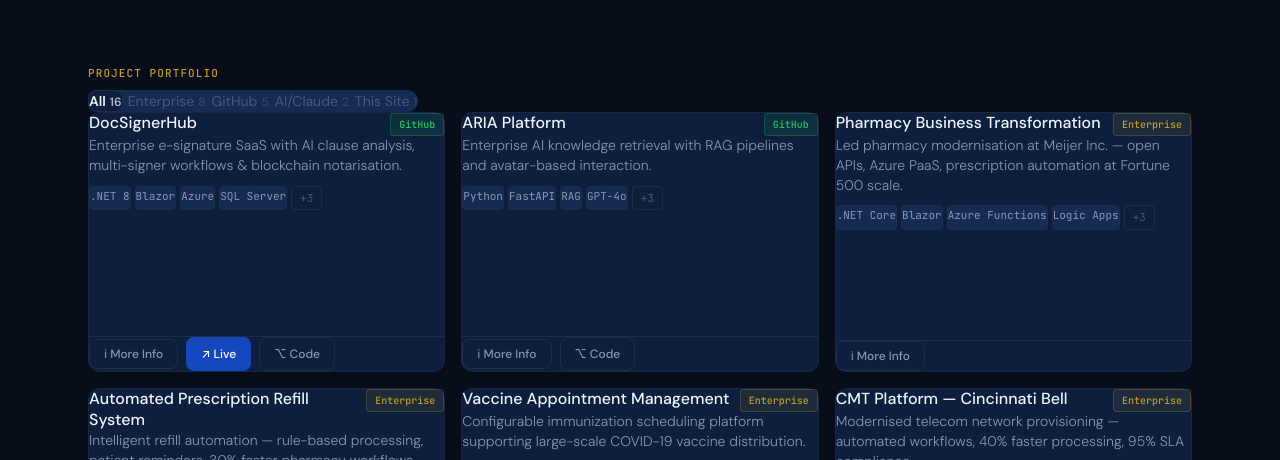
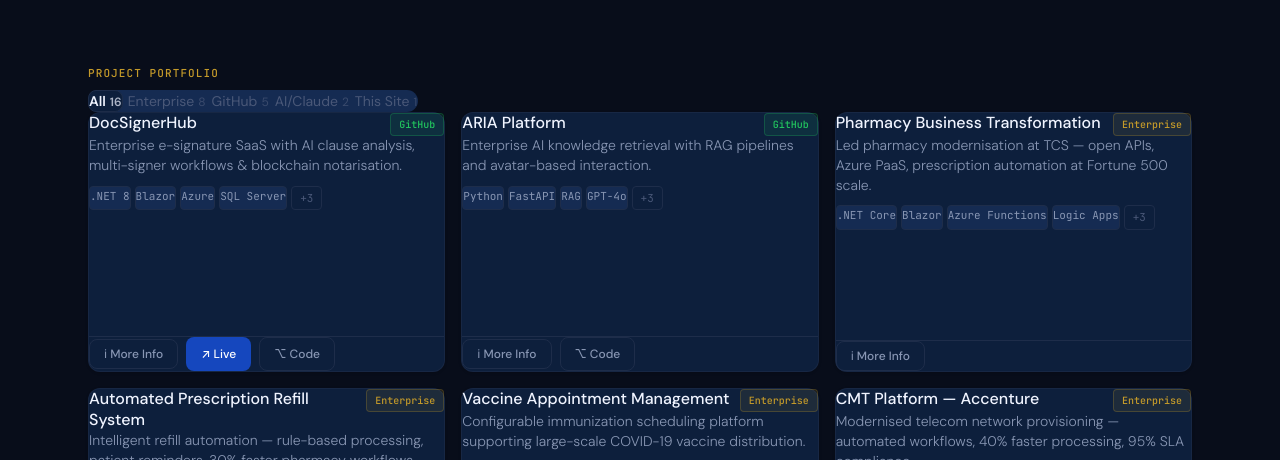
Before and after one commit to rajibmahata/rajiblabs-platform, a React (Vite) app in the folder frontend/: page / in a window 1280 px wide. Shown: the part 1820-2280 px from the top of the page. Built offline with nearby package versions, Linux system fonts and the light colour scheme.

Commit message:
fix: Replaced all Meijer/Cincinnati Bell references with TCS/Accenture per privacy directive

```diff
--- a/frontend/src/components/sections/CompletedProjectsSection.tsx
+++ b/frontend/src/components/sections/CompletedProjectsSection.tsx
@@ -34,20 +34,20 @@
   // ─── ENTERPRISE PROJECTS (Career) ──────────────────
   {
     name: 'Pharmacy Business Transformation',
-    shortDesc: 'Led pharmacy modernisation at Meijer Inc. — open APIs, Azure PaaS, prescription automation at Fortune 500 scale.',
-    longDesc: 'Led the development of a large-scale pharmacy modernization initiative aimed at reducing dependency on third-party vendors and creating a scalable healthcare ecosystem for Meijer Inc., a Fortune 500 retail chain. Designed and developed Open APIs for pharmacy operations, implemented prescription processing and automated customer notifications, and built scalable cloud-native solutions using Azure PaaS services. Contributed to appointment scheduling and vaccine distribution platforms during the pandemic.',
+    shortDesc: 'Led pharmacy modernisation at TCS — open APIs, Azure PaaS, prescription automation at Fortune 500 scale.',
+    longDesc: 'Led the development of a large-scale pharmacy modernization initiative aimed at reducing dependency on third-party vendors and creating a scalable healthcare ecosystem for TCS, a Fortune 500 retail chain. Designed and developed Open APIs for pharmacy operations, implemented prescription processing and automated customer notifications, and built scalable cloud-native solutions using Azure PaaS services. Contributed to appointment scheduling and vaccine distribution platforms during the pandemic.',
     features: ['Open APIs for pharmacy operations eliminating 3rd-party vendor dependency', 'Automated prescription processing & customer notifications', 'Scalable cloud-native architecture on Azure PaaS', 'Rule-based refill engine processing 500K+ daily events', 'Vaccine appointment scheduling for COVID-19 national rollout', 'Secure healthcare data processing with HIPAA compliance'],
     techStack: ['.NET Core', 'Blazor', 'Azure Functions', 'Logic Apps', 'Service Bus', 'Event Grid', 'Cosmos DB'], source: 'enterprise', status: 'complete',
-    role: 'Assistant Consultant — TCS at Meijer Inc. (USA)',
+    role: 'Assistant Consultant — TCS (USA)',
     impact: 'Reduced pharmacy vendor dependency by 100%. Automated refill system delivered 30% faster processing and 40% fewer medication errors. Supported national COVID-19 immunization scheduling.',
   },
   {
     name: 'Automated Prescription Refill System',
     shortDesc: 'Intelligent refill automation — rule-based processing, patient reminders, 30% faster pharmacy workflows.',
-    longDesc: 'Designed and implemented an intelligent prescription refill platform that transformed manual refill processing into a fully automated workflow at Meijer Inc. Developed rule-based refill processing, automated patient reminders and confirmations, integrated secure healthcare data processing workflows, and improved pharmacy staff productivity through automation.',
+    longDesc: 'Designed and implemented an intelligent prescription refill platform that transformed manual refill processing into a fully automated workflow at TCS Developed rule-based refill processing, automated patient reminders and confirmations, integrated secure healthcare data processing workflows, and improved pharmacy staff productivity through automation.',
     features: ['Rule-based refill processing engine', 'Automated patient reminders & confirmations', 'Secure healthcare data integration', 'Pharmacy staff productivity dashboard', 'Real-time refill status tracking'],
     techStack: ['.NET', 'Azure Functions', 'Cosmos DB', 'Service Bus', 'Logic Apps', 'Web API'], source: 'enterprise', status: 'complete',
-    role: 'Assistant Consultant — TCS at Meijer Inc. (USA)',
+    role: 'Assistant Consultant — TCS (USA)',
     impact: 'Reduced refill processing time by 30%. Increased patient engagement and satisfaction. Minimized manual follow-up efforts for pharmacy staff.',
   },
   {
@@ -56,16 +56,16 @@
     longDesc: 'Developed a configurable appointment scheduling system used to support large-scale immunization programs including the COVID-19 national vaccine rollout. Participated in architecture and design discussions, developed scheduling and slot management capabilities, implemented notification and reporting workflows, and supported scalable cloud deployment.',
     features: ['Configurable scheduling & slot management', 'Automated notification & reporting workflows', 'Scalable cloud deployment for high-volume processing', 'Multi-location vaccine site management', 'Real-time availability tracking'],
     techStack: ['Blazor', '.NET', 'Azure Services', 'Web API', 'Cosmos DB'], source: 'enterprise', status: 'complete',
-    role: 'Assistant Consultant — TCS at Meijer Inc. (USA)',
+    role: 'Assistant Consultant — TCS (USA)',
     impact: 'Simplified vaccination scheduling for millions of citizens. Improved accessibility and operational efficiency. Supported high-volume appointment processing during national health emergency.',
   },
   {
-    name: 'CMT Platform — Cincinnati Bell',
+    name: 'CMT Platform — Accenture',
     shortDesc: 'Modernised telecom network provisioning — automated workflows, 40% faster processing, 95% SLA compliance.',
-    longDesc: 'Contributed to the modernization of network provisioning and order fulfillment systems for Cincinnati Bell, a major US telecommunications provider. Redesigned legacy order management workflows, automated provisioning processes, improved issue tracking and operational monitoring, and enhanced user experience and system reliability.',
+    longDesc: 'Contributed to the modernization of network provisioning and order fulfillment systems for Accenture, serving a major US telecommunications provider. Redesigned legacy order management workflows, automated provisioning processes, improved issue tracking and operational monitoring, and enhanced user experience and system reliability.',
     features: ['Automated network equipment provisioning', 'Legacy system modernization & workflow redesign', 'Automated issue tracking with 95% SLA compliance', 'Intuitive UI improving user satisfaction by 25%', 'Real-time operational monitoring dashboard'],
     techStack: ['ASP.NET MVC', 'Entity Framework', 'WCF', 'SQL Server', 'JavaScript', 'jQuery'], source: 'enterprise', status: 'complete',
-    role: 'Software Developer — Accenture at Cincinnati Bell (USA)',
+    role: 'Software Developer — Accenture at Accenture (USA)',
     impact: 'Reduced manual operational effort by 30%. Cut processing time by 40%. Achieved 95% issue resolution within 24 hours. Improved user satisfaction scores by 25%.',
   },
   {
--- a/frontend/src/components/sections/LinkedInSection.tsx
+++ b/frontend/src/components/sections/LinkedInSection.tsx
@@ -9,7 +9,7 @@
     company: 'Tata Consultancy Services',
     role: 'Assistant Consultant',
     period: 'Aug 2019 – Present',
-    client: 'Meijer Inc. — Fortune 500 Retail (Michigan, USA)',
+    client: 'TCS — Fortune 500 Healthcare Retail (USA)',
     achievements: [
       'Led development of open APIs, reducing pharmacy vendor dependency by 100%',
       'Automated Prescription Refill System — 30% faster processing, 40% fewer medication errors',
@@ -24,7 +24,7 @@
     company: 'Accenture',
     role: 'Software Developer',
     period: 'Jul 2016 – Feb 2019',
-    client: 'Cincinnati Bell Inc. — Telecom (Ohio, USA)',
+    client: 'Accenture — Telecom (USA)',
     achievements: [
       'Designed and built CMT application automating network equipment provisioning',
       'Reduced manual intervention by 30%, processing time by 40%',
--- a/frontend/src/components/sections/ProfileSection.tsx
+++ b/frontend/src/components/sections/ProfileSection.tsx
@@ -8,14 +8,14 @@
     company: 'TCS',
     role: 'Assistant Consultant',
     period: '2019 – Present',
-    client: 'Meijer Inc. (Healthcare, USA)',
+    client: 'TCS (Healthcare, USA)',
     color: 'var(--c-accent-blue)',
   },
   {
     company: 'Accenture',
     role: 'Software Developer',
     period: '2016 – 2019',
-    client: 'Cincinnati Bell (Telecom, USA)',
+    client: 'Accenture (Telecom, USA)',
     color: 'var(--c-accent-teal)',
   },
   {
@@ -159,7 +159,7 @@
                 marginBottom: 12,
               }}>
                 B.Tech CSE, West Bengal University of Technology, 2012. 12 years of enterprise software delivery.
-                Built systems for Meijer Inc (Fortune 500), Cincinnati Bell, Keshri Software.
+                Built systems for TCS, Accenture, Keshri Software.
               </p>
               <p style={{
                 fontFamily: 'var(--font-body)',
```
